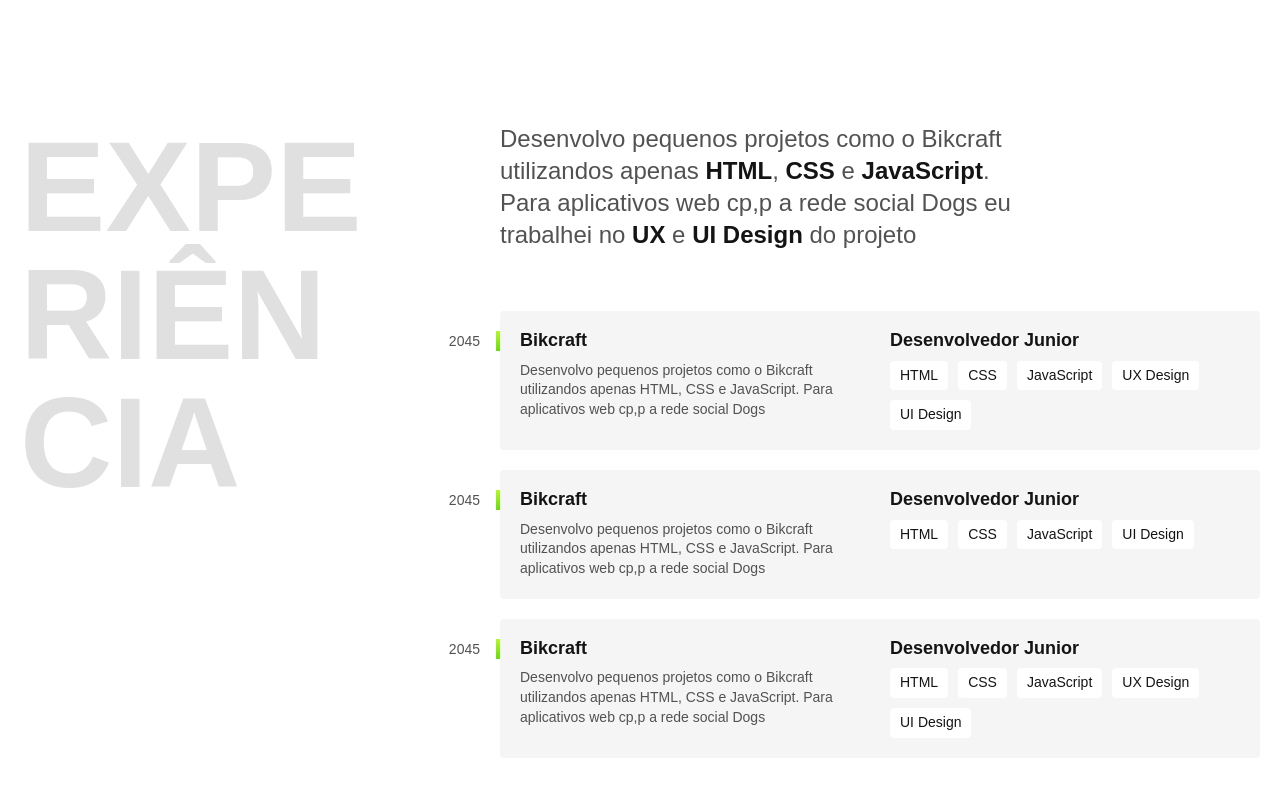
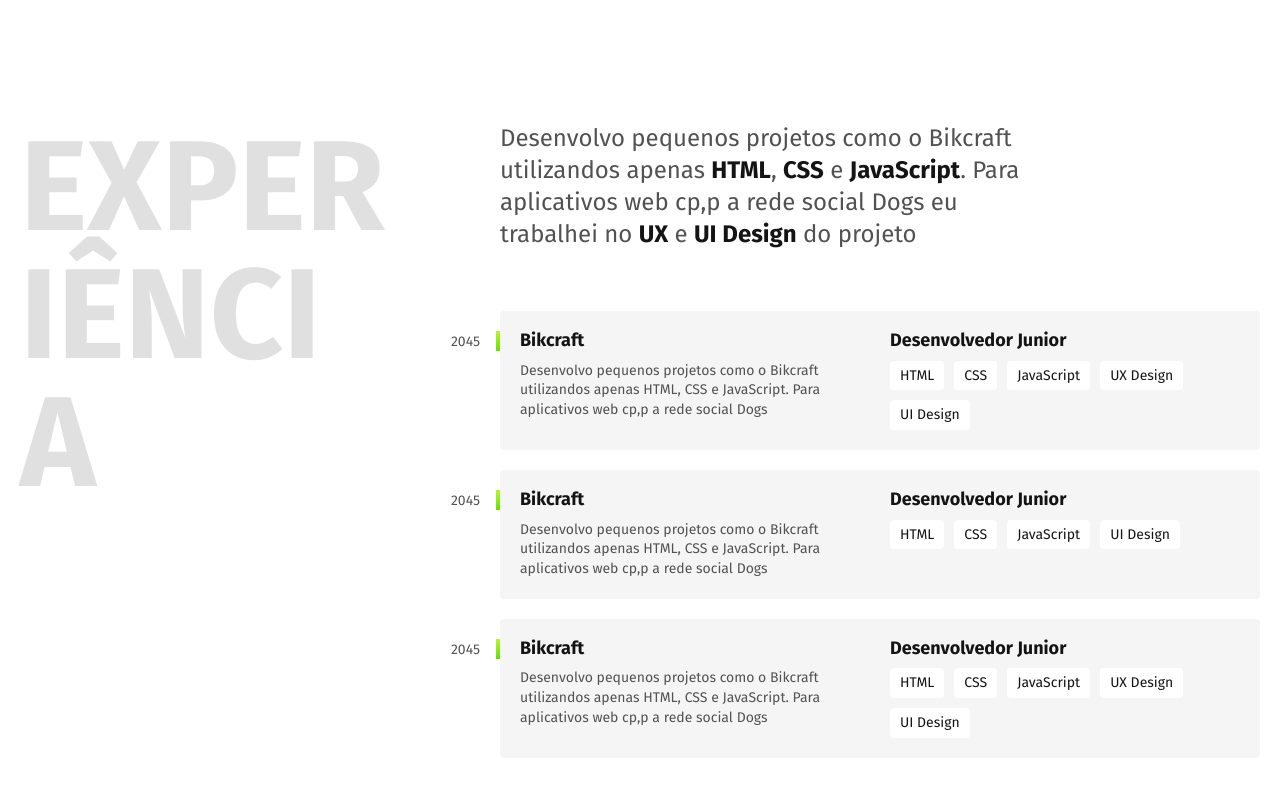
Before and after one commit to DanielMaciel89/DanielMaciel89.github.io, a plain HTML site: page index.html in a window 1280 px wide. Shown: the part 720-1520 px from the top of the page. Drawn offline with Linux system fonts and the light colour scheme.

Commit message:
add fontes

```diff
--- a/index.html
+++ b/index.html
@@ -4,6 +4,9 @@
     <meta charset="UTF-8">
     <meta name="viewport" content="width=device-width, initial-scale=1.0">
     <link rel="stylesheet" href="assets/css/style.css">
+    <link rel="preconnect" href="https://fonts.googleapis.com">
+<link rel="preconnect" href="https://fonts.gstatic.com" crossorigin>
+<link href="https://fonts.googleapis.com/css2?family=Fira+Sans:wght@400;600;700&display=swap" rel="stylesheet">
     <title>Portifólio</title>
     <meta name="description" content=" Desenvolvedor
     Front End & UX/UI Designer">
```
